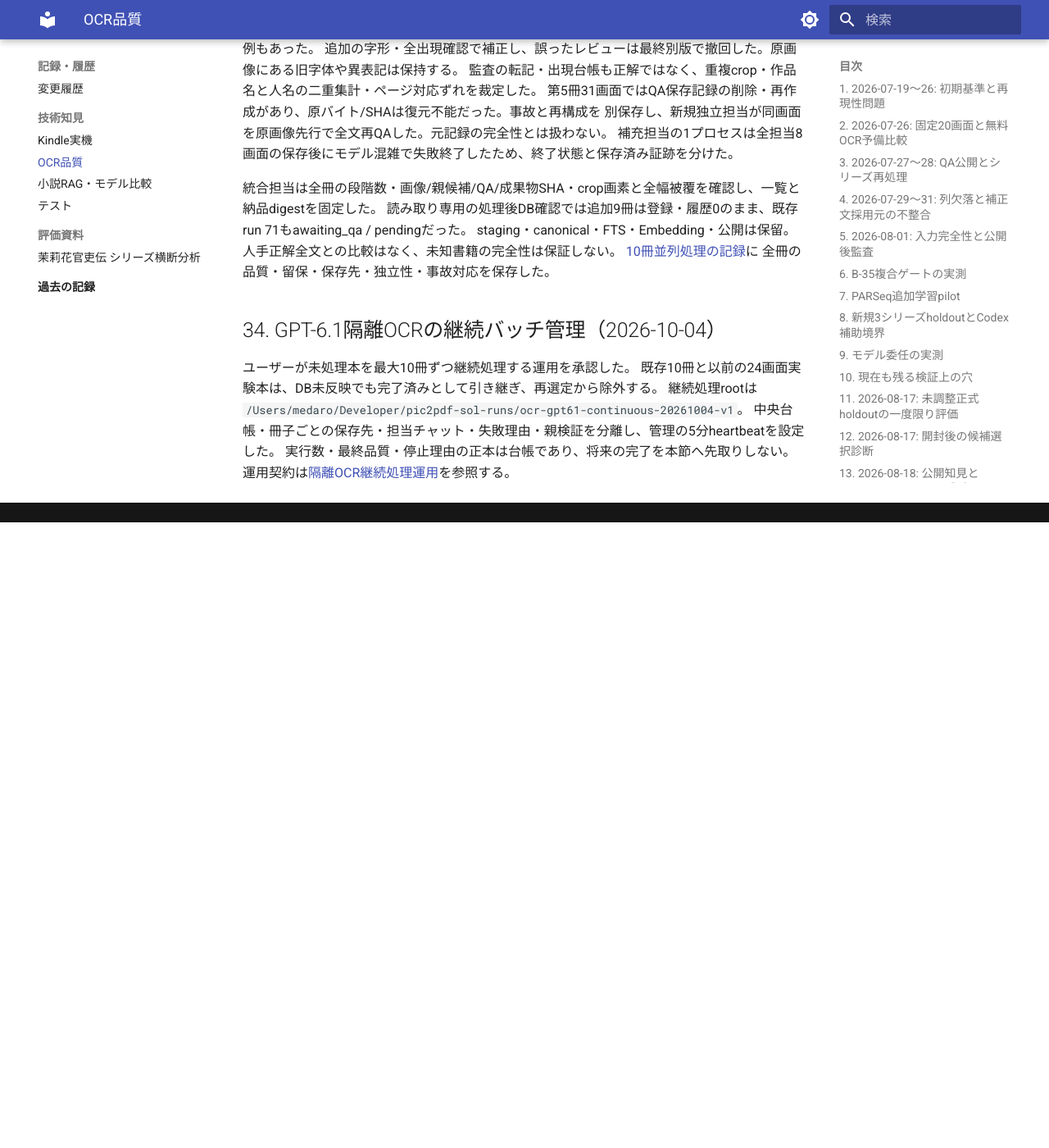
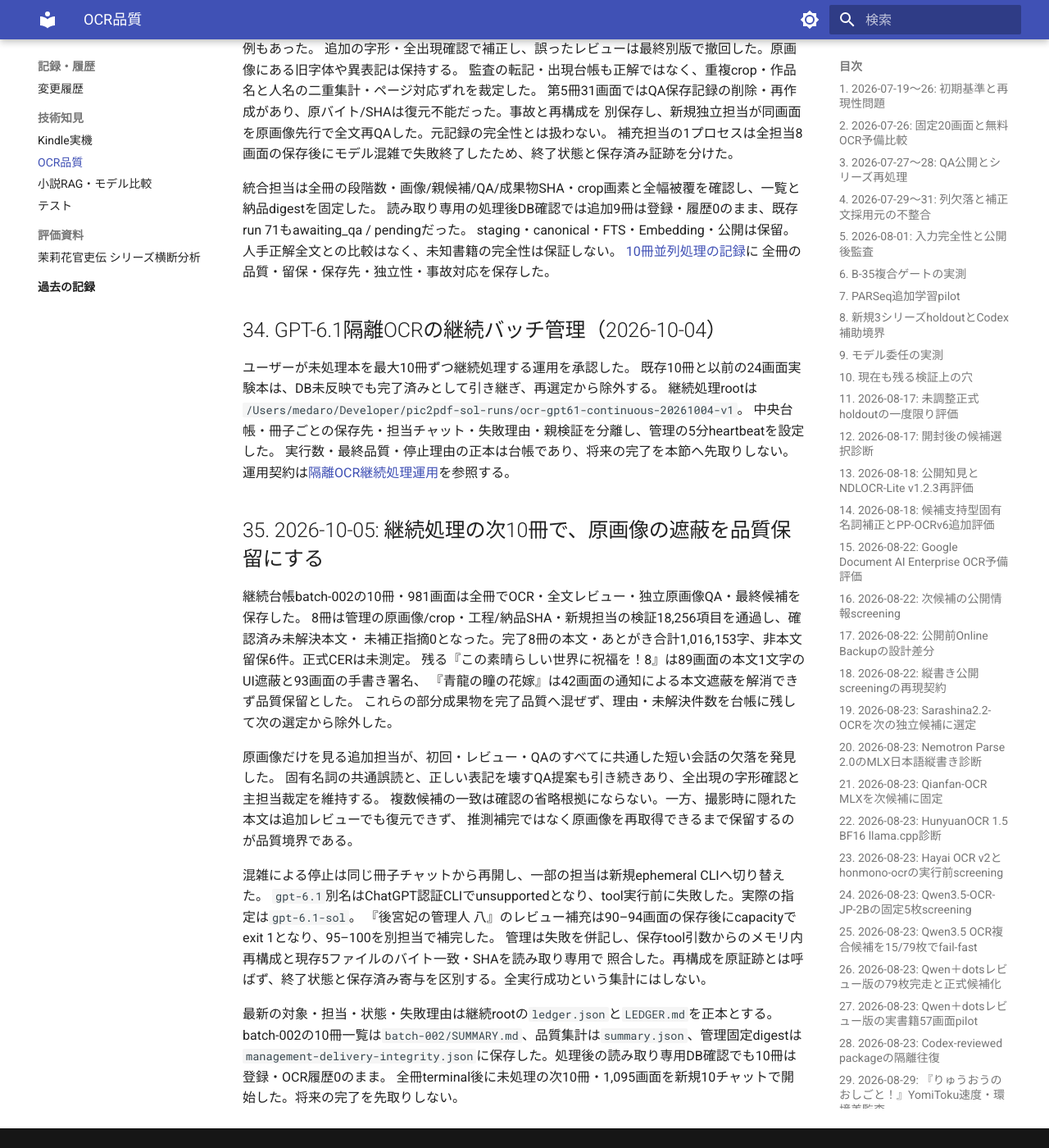
Before and after one commit to kkmmyr/Pic2PDF_Viewer, an MkDocs documentation site: the page built from docs/log/技術知見/OCR品質改善_技術知見.md, in a window 1280 px wide and 1400 px high, scrolled down 22177 px. Shown: the whole window at 82% size. Built offline with MkDocs 1.6.1 and Material for MkDocs 9.7.7, drawn with Linux system fonts in a browser that asks for light colours; before the commit the page ends 22814 px from its top, so only the background shows below that.

Commit message:
docs(ocr): record continuous batch quality holds and CLI recovery evidence
Document eight accepted books and two source-occluded holds in the 981-screen batch.
Keep failed CLI turns distinct from their individually verified saved contributions.

Co-Authored-By: Codex GPT-6.1 Sol <noreply@anthropic.com>

```diff
--- a/docs/log/技術知見/OCR品質改善_技術知見.md
+++ b/docs/log/技術知見/OCR品質改善_技術知見.md
@@ -816,3 +816,28 @@ staging・canonical・FTS・Embedding・公開は保留。人手正解全文と
 中央台帳・冊子ごとの保存先・担当チャット・失敗理由・親検証を分離し、管理の5分heartbeatを設定した。
 実行数・最終品質・停止理由の正本は台帳であり、将来の完了を本節へ先取りしない。
 運用契約は[隔離OCR継続処理運用](../../design/環境構築/OCR継続処理運用.md)を参照する。
+
+## 35. 2026-10-05: 継続処理の次10冊で、原画像の遮蔽を品質保留にする
+
+継続台帳batch-002の10冊・981画面は全冊でOCR・全文レビュー・独立原画像QA・最終候補を保存した。
+8冊は管理の原画像/crop・工程/納品SHA・新規担当の検証18,256項目を通過し、確認済み未解決本文・
+未補正指摘0となった。完了8冊の本文・あとがき合計1,016,153字、非本文留保6件。正式CERは未測定。
+残る『この素晴らしい世界に祝福を！8』は89画面の本文1文字のUI遮蔽と93画面の手書き署名、
+『青龍の瞳の花嫁』は42画面の通知による本文遮蔽を解消できず品質保留とした。
+これらの部分成果物を完了品質へ混ぜず、理由・未解決件数を台帳に残して次の選定から除外した。
+
+原画像だけを見る追加担当が、初回・レビュー・QAのすべてに共通した短い会話の欠落を発見した。
+固有名詞の共通誤読と、正しい表記を壊すQA提案も引き続きあり、全出現の字形確認と主担当裁定を維持する。
+複数候補の一致は確認の省略根拠にならない。一方、撮影時に隠れた本文は追加レビューでも復元できず、
+推測補完ではなく原画像を再取得できるまで保留するのが品質境界である。
+
+混雑による停止は同じ冊子チャットから再開し、一部の担当は新規ephemeral CLIへ切り替えた。
+`gpt-6.1`別名はChatGPT認証CLIでunsupportedとなり、tool実行前に失敗した。実際の指定は`gpt-6.1-sol`。
+『後宮妃の管理人 八』のレビュー補充は90–94画面の保存後にcapacityでexit 1となり、95–100を別担当で補完した。
+管理は失敗を併記し、保存tool引数からのメモリ内再構成と現存5ファイルのバイト一致・SHAを読み取り専用で
+照合した。再構成を原証跡とは呼ばず、終了状態と保存済み寄与を区別する。全実行成功という集計にはしない。
+
+最新の対象・担当・状態・失敗理由は継続rootの`ledger.json`と`LEDGER.md`を正本とする。
+batch-002の10冊一覧は`batch-002/SUMMARY.md`、品質集計は`summary.json`、管理固定digestは
+`management-delivery-integrity.json`に保存した。処理後の読み取り専用DB確認でも10冊は登録・OCR履歴0のまま。
+全冊terminal後に未処理の次10冊・1,095画面を新規10チャットで開始した。将来の完了を先取りしない。
```
Also changed, not shown: docs/design/環境構築/OCR継続処理運用.md (+12 -1 lines), docs/log/変更履歴.md (+6 -0 lines).
